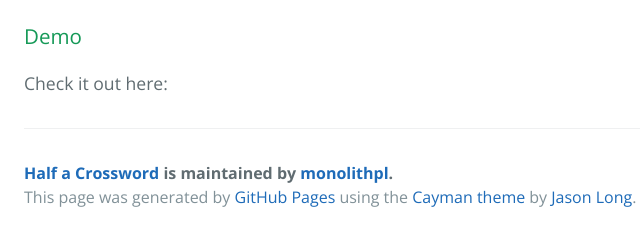
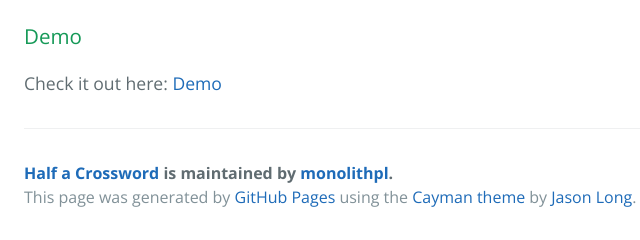
Before and after one commit to monolithpl/half-a-crossword, a plain HTML site: page index.html in a window 1280 px wide. Shown: the part 500-740 px from the top of the page, 200-840 px from the left. Drawn offline with nearby package versions, Linux system fonts and the light colour scheme.

Commit message:
Update index.html

```diff
--- a/index.html
+++ b/index.html
@@ -27,7 +27,7 @@
 <h3>
 <a id="demo" class="anchor" href="#demo" aria-hidden="true"><span aria-hidden="true" class="octicon octicon-link"></span></a>Demo</h3>
 
-<p>Check it out here:</p>
+<p>Check it out here: <a href="http://monolithpl.github.io/half-a-crossword/demo/">Demo</a></p>
 
       <footer class="site-footer">
         <span class="site-footer-owner"><a href="https://github.com/monolithpl/half-a-crossword">Half a Crossword</a> is maintained by <a href="https://github.com/monolithpl">monolithpl</a>.</span>
```
